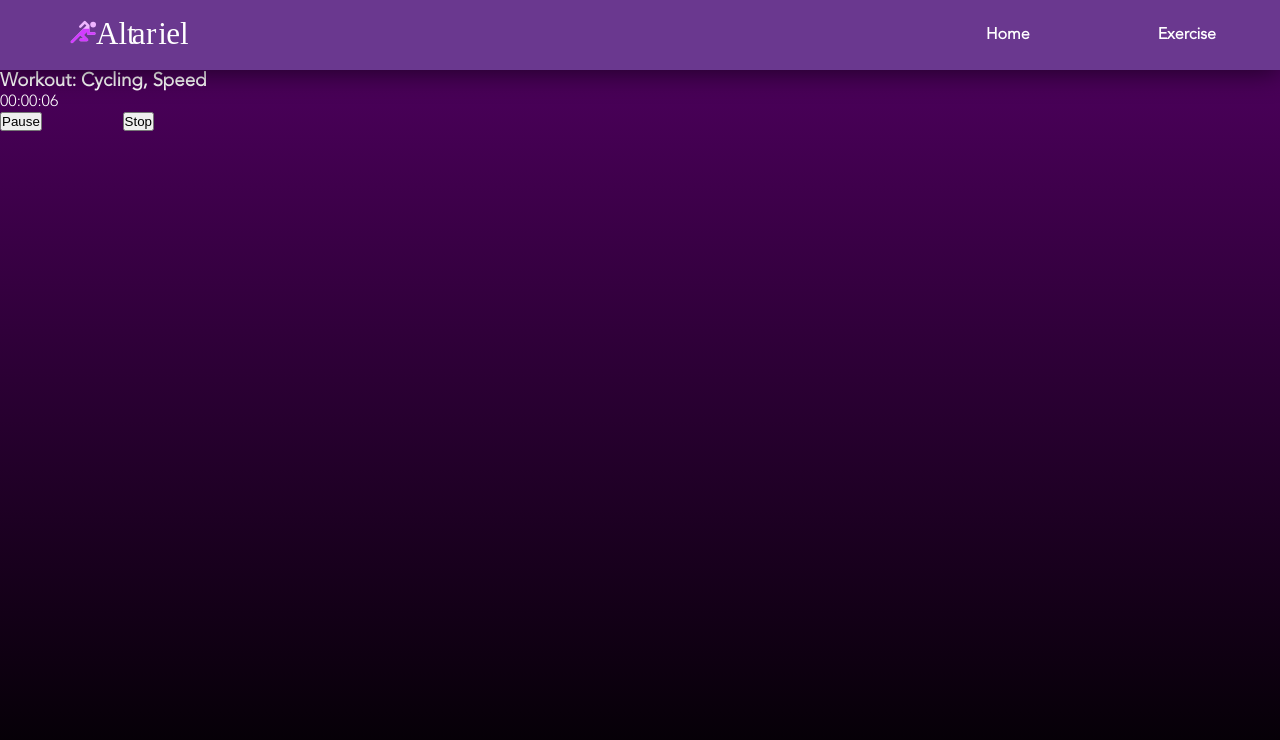
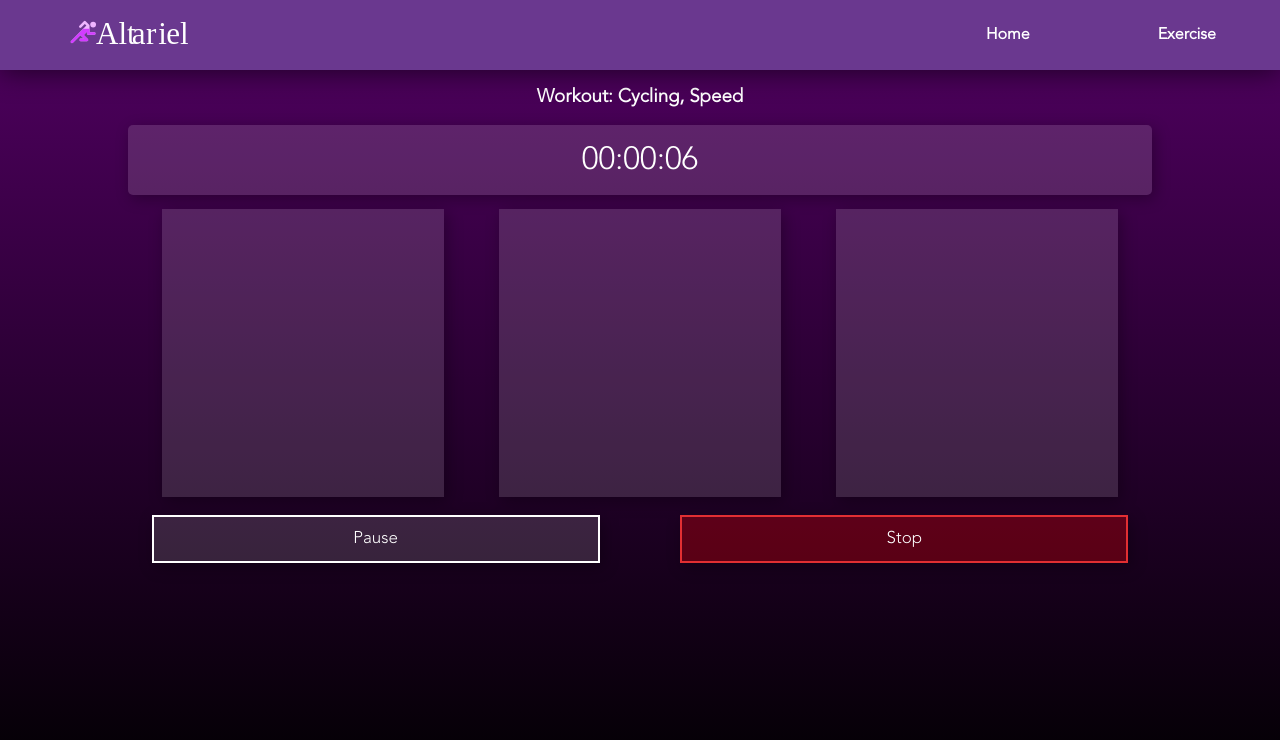
Before and after one commit to stcejorPmodnar/altariel, a PHP site: page /pages/live.php in a window 1280 px wide. Shown: the top 740 px of the page. Run offline with PHP 8.4, Linux system fonts and the light colour scheme; data that the repository does not hold is empty; some libraries are stand-ins or nearby versions.

Commit message:
Added css for live workout

```diff
--- a/stylesheets/dashboard.css
+++ b/stylesheets/dashboard.css
@@ -2,3 +2,83 @@
     padding: 0px;
     margin: 0px;
 }
+
+:root {
+    --box-color: rgba(255, 255, 255, 0.137);
+    --box-color-hover: rgba(255, 255, 255, 0.178);
+
+}
+
+@font-face {
+    font-family: 'Avenir Light';
+    src: url('../fonts/avenir/avenir-light.otf');
+}
+
+#timerDiv {
+    background-color: var(--box-color);
+    height: 70px;
+    width: 80%;
+    font-size: 32px;
+    margin: 5px auto;
+    text-align: center;
+    border-radius: 5px;
+    box-shadow: 3px 4px 15px rgba(0,0,0,.3);
+    transition: .2s;
+
+}
+#timerDiv:hover, #timerDiv:active {
+    background-color: var(--box-color-hover);
+    transition: .2s;
+    box-shadow: 3px 4px 20px rgba(0,0,0,.4);
+}
+
+#timer {
+    padding-top: 17px;
+}
+
+#workout {
+    text-align: center;
+    margin-top: 16px;
+    margin-bottom: 16px;
+}
+
+#infoBoxes {
+    margin: 14px auto;
+    text-align: center;
+}
+
+.infoBox  {
+    display: inline-block;
+    width: 22%;
+    padding-top: 22.5%;
+    /* border: 2px solid white; */
+    margin-right: 4%;
+    background-color: var(--box-color);
+    box-shadow: 3px 4px 15px rgba(0,0,0,.3);
+
+}
+
+#startStopButtons {
+    margin: 14px auto;
+    text-align: center;
+}
+
+.breakButton {
+    width: 35%;
+    height: 48px;
+    outline: 0;
+    border: none;
+    background: none;
+    background-color: var(--box-color);
+    box-shadow: 3px 4px 15px rgba(0,0,0,.3);
+    cursor: pointer;
+    font-family: 'Avenir Light';
+    color: white;
+    font-size: 17px;
+    border: 2px solid white;
+}
+
+#stop {
+    background-color: rgba(255, 0, 0, 0.288);
+    border: 2px solid rgba(255, 58, 58, 0.822);
+}
```
